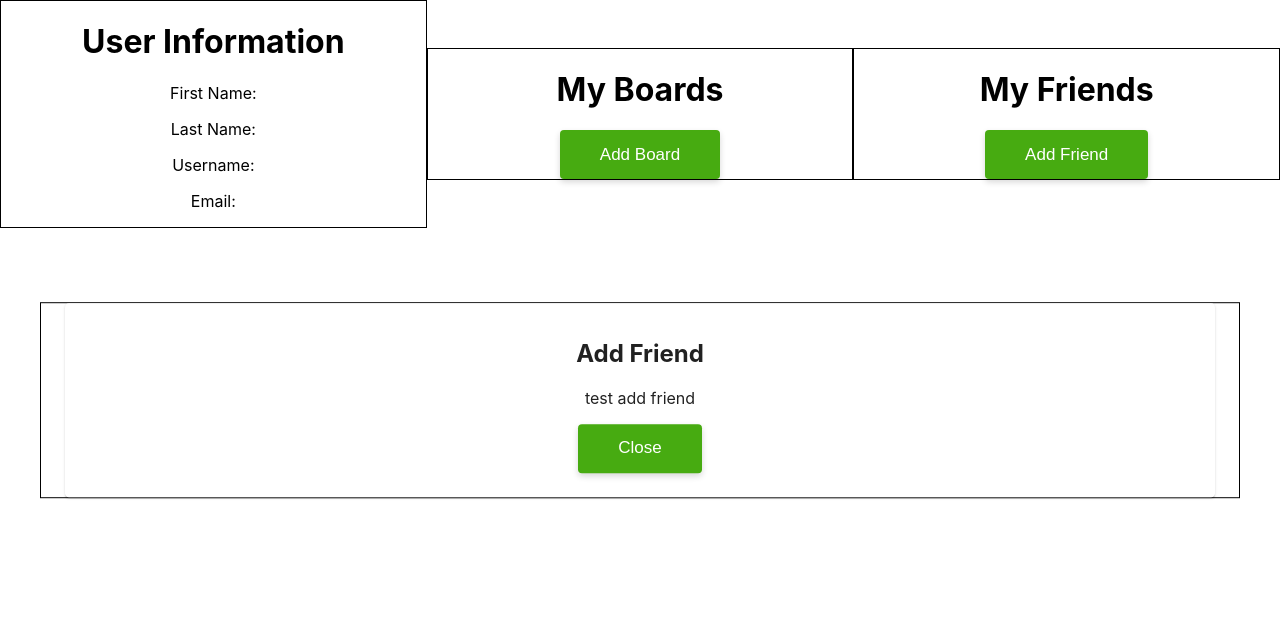
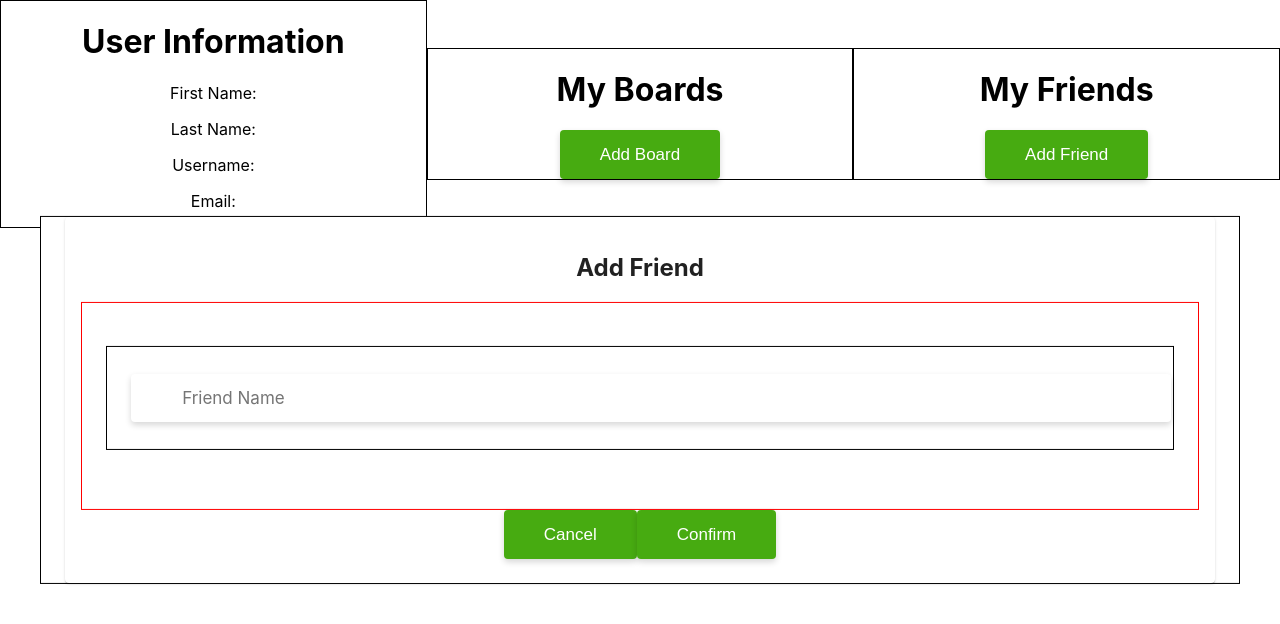
Before and after one commit to KeyScribe/keyscribe-webapp, a React (Create React App) app in the folder frontend/: page /settings in a window 1280 px wide. Both pictures are taken after a click on the button "Add Friend". Shown: the top 624 px of the page. Built offline with nearby package versions, Linux system fonts and the light colour scheme; no server answers.

Commit message:
Added more card components for #18

```diff
--- a/frontend/src/components/Settings/Settings.js
+++ b/frontend/src/components/Settings/Settings.js
@@ -1,6 +1,6 @@
 import React, {useState} from 'react';
 import PropTypes from 'prop-types';
-import { SettingsWrapper, UserInfoWrapper, BoardsListWrapper, FriendsListWrapper, CardWrapper } from './Settings.styled';
+import { SettingsWrapper, UserInfoWrapper, BoardsListWrapper, FriendsListWrapper, CardWrapper, InputWrapper, FormWrapper } from './Settings.styled';
 import { Button, Input } from '../Login/Login.styled';
 import Card from '@mui/material/Card';
 import CardContent from '@mui/material/CardContent';
@@ -50,18 +50,24 @@ const Settings = () => {
                <Card>
                   <CardContent>
                      <h2>Add Board</h2>
+                     <FormWrapper>
                         <FormField>
+                           <InputWrapper>
                               <Input
                                  type="text"
                                  name="boardName"
                                  placeholder="Board Name"
                               />
+                           </InputWrapper>
+                           <InputWrapper>
                               <Input
                                  type="text"
                                  name="boardId"
                                  placeholder="Board ID"
                               />
+                           </InputWrapper>
                         </FormField>
+                     </FormWrapper>
                      <Button type='button' onClick={closeBoardCard}>Cancel</Button>
                      <Button type='button'>Confirm</Button>
                   </CardContent>
@@ -74,8 +80,19 @@ const Settings = () => {
                <Card>
                <CardContent>
                      <h2>Add Friend</h2>
-                     <p>test add friend</p>
-                     <Button type='button' onClick={closeFriendCard}>Close</Button>
+                     <FormWrapper>
+                        <FormField>
+                           <InputWrapper>
+                              <Input
+                                 type="text"
+                                 name="friendName"
+                                 placeholder="Friend Name"
+                              />
+                           </InputWrapper>
+                        </FormField>
+                     </FormWrapper>
+                     <Button type='button' onClick={closeFriendCard}>Cancel</Button>
+                     <Button type='button'>Confirm</Button>
                   </CardContent>
                </Card>
             </CardWrapper>
--- a/frontend/src/components/Settings/Settings.styled.js
+++ b/frontend/src/components/Settings/Settings.styled.js
@@ -27,4 +27,15 @@ export const CardWrapper = styled(Container)`
     transform: translate(-50%, -50%);
     z-index: 9999;
     background-color: white;
+    display: flex;
 `;
+
+export const FormWrapper = styled(Container)`
+    border: 1px solid red; // temp
+    padding: 5ex;
+`;
+
+export const InputWrapper = styled(Container)`
+    border: 1px solid black; // temp
+    padding: 3ex;
+`;
```
Lines whose indentation alone changed are shown as unchanged.
